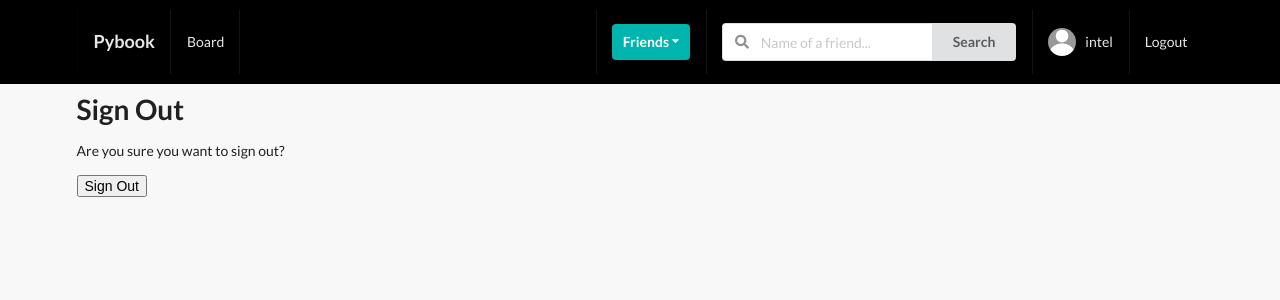
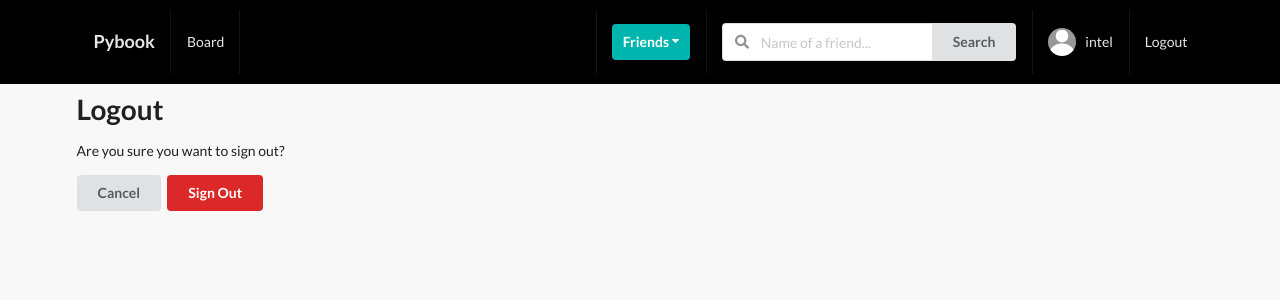
Before and after one commit to hatredholder/Social-Network, a Django app: page /accounts/logout/ in a window 1280 px wide. Shown: the top 300 px of the page. Run offline with Django 4.2, Linux system fonts and the light colour scheme; a user stored in the database is signed in; data comes from the database, SQL or seed files in the repository; both versions use the stored data as it was after the commit; parts of the project's set-up code (start-up, migrations or seed data) failed here and were passed over; some libraries are stand-ins or nearby versions.

Commit message:
updated confirm logout view

```diff
--- a/templates/account/logout.html
+++ b/templates/account/logout.html
@@ -2,10 +2,10 @@
 
 {% load i18n %}
 
-{% block head_title %}{% trans "Sign Out" %}{% endblock %}
+{% block title %} Logout{% endblock title%}
 
 {% block content %}
-<h1>{% trans "Sign Out" %}</h1>
+<h1>{% trans "Logout" %}</h1>
 
 <p>{% trans 'Are you sure you want to sign out?' %}</p>
 
@@ -14,7 +14,10 @@
   {% if redirect_field_value %}
   <input type="hidden" name="{{ redirect_field_name }}" value="{{ redirect_field_value }}"/>
   {% endif %}
-  <button type="submit">{% trans 'Sign Out' %}</button>
+  <input class="ui button"
+         type="button" value="Cancel"
+         onclick="window.history.go(-1);"/>
+  <button class="ui button negative"type="submit">{% trans 'Sign Out' %}</button>
 </form>
 
 
```
Also changed, not shown: db.sqlite3.
